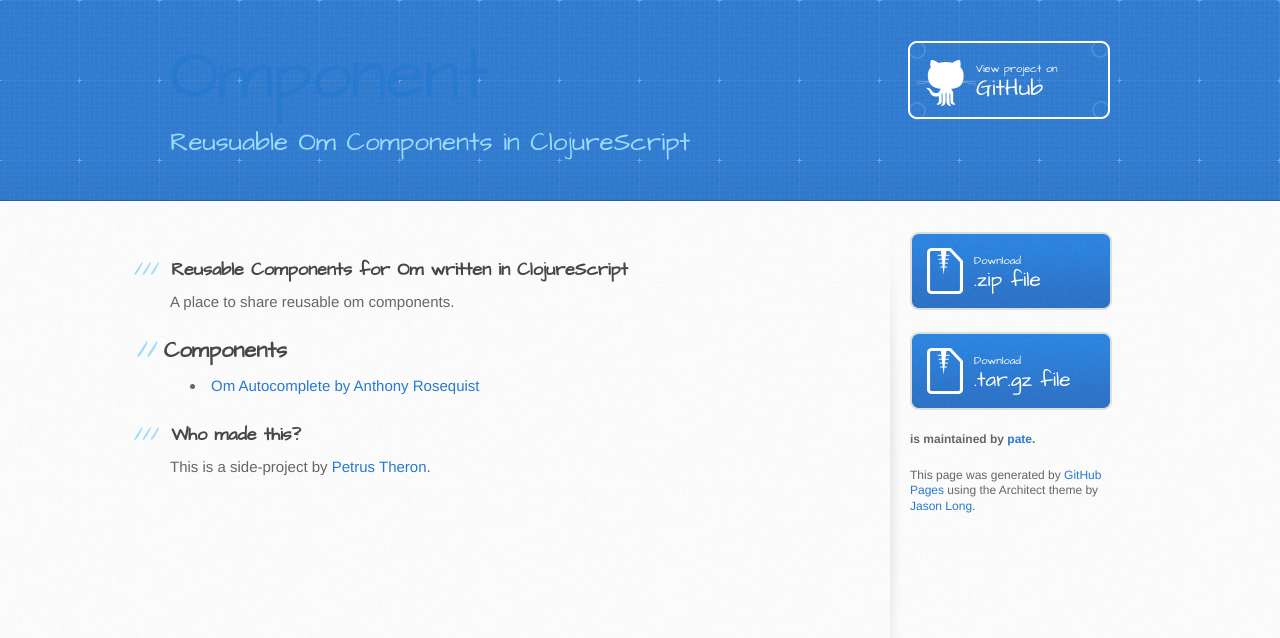
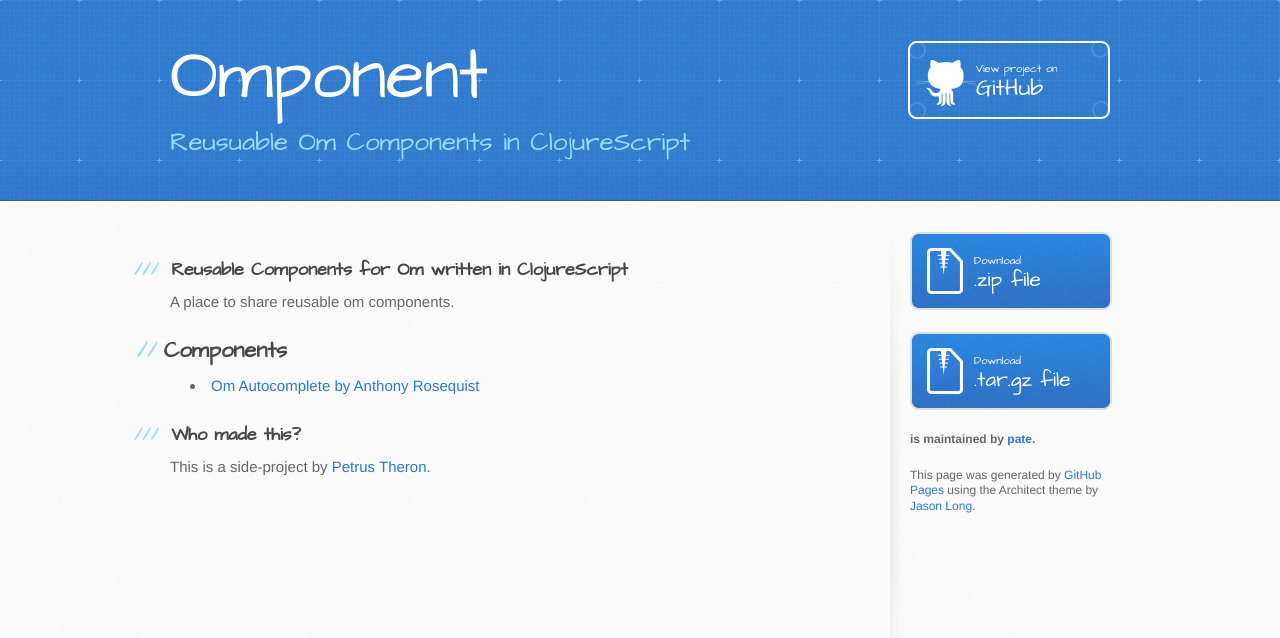
Before and after one commit to theronic/omponent, a Jekyll site: the page built from index.md, in a window 1280 px wide. Shown: the top 638 px of the page. Built offline with Jekyll 4.4.1, drawn with Linux system fonts in a browser that asks for light colours.

Commit message:
linked to omponent.css

```diff
--- a/_layouts/default.html
+++ b/_layouts/default.html
@@ -7,7 +7,9 @@
     <link href='https://fonts.googleapis.com/css?family=Architects+Daughter' rel='stylesheet' type='text/css'>
     <link rel="stylesheet" type="text/css" href="/stylesheets/stylesheet.css" media="screen" />
     <link rel="stylesheet" type="text/css" href="/stylesheets/pygment_trac.css" media="screen" />
+    <link rel="stylesheet" type="text/css" href="/stylesheets/omponent.css" media="screen" />
     <link rel="stylesheet" type="text/css" href="/stylesheets/print.css" media="print" />
+
 
     <!--[if lt IE 9]>
     <script src="//html5shiv.googlecode.com/svn/trunk/html5.js"></script>
```
